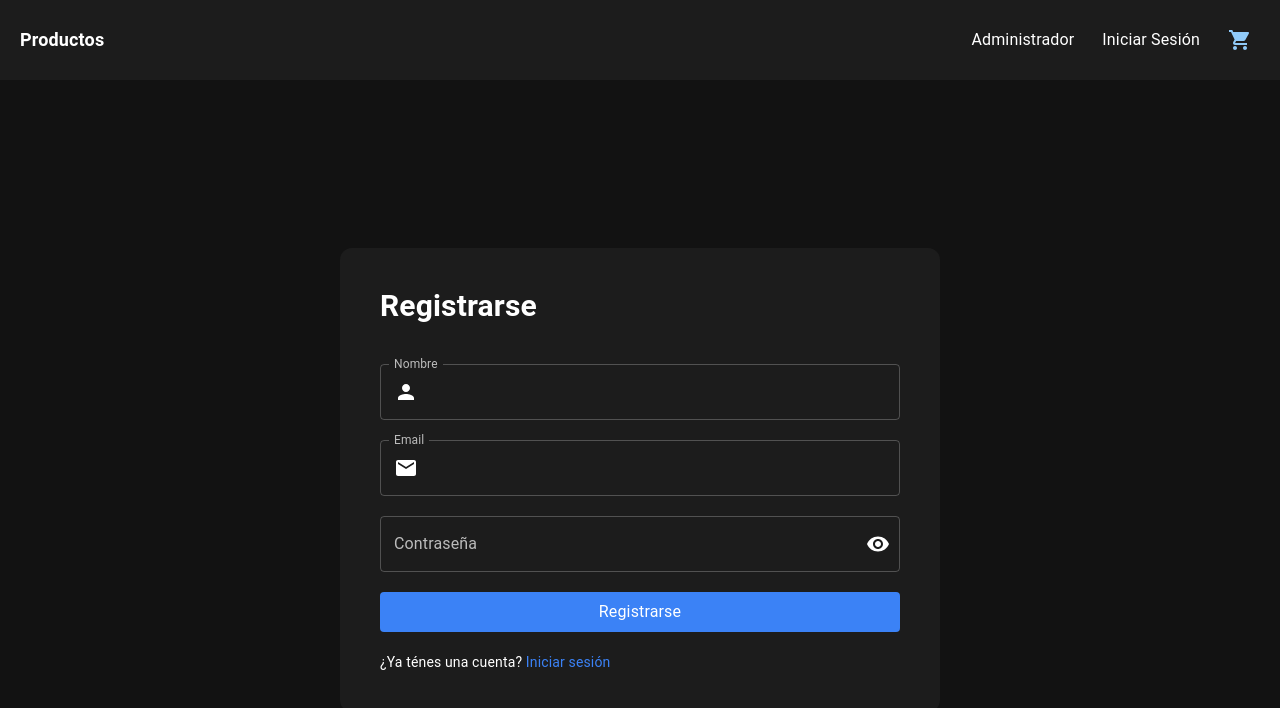
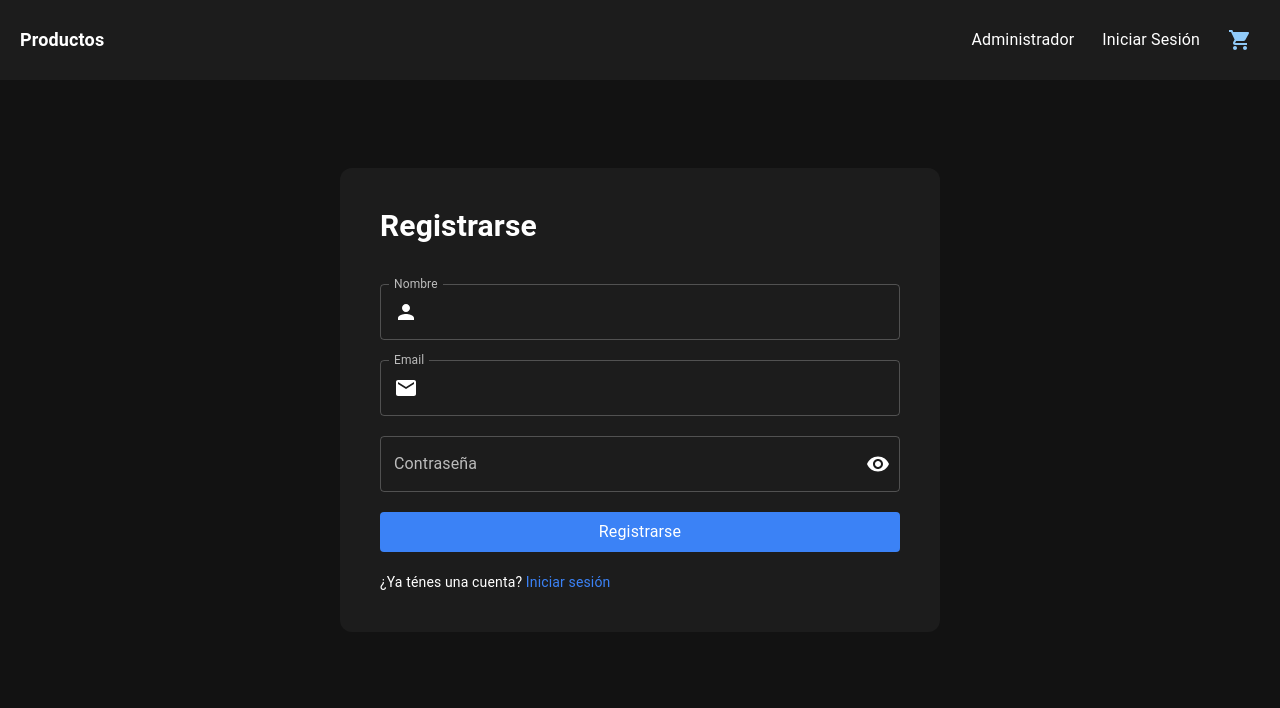
Before and after one commit to AlejoMattalia/frontend_appsnube, a Next.js app: page /auth/register in a window 1280 px wide. Shown: the top 708 px of the page. Built offline with nearby package versions, Linux system fonts and the light colour scheme.

Commit message:
Finalización del proyecto

```diff
--- a/src/app/auth/login/page.tsx
+++ b/src/app/auth/login/page.tsx
@@ -99,7 +99,7 @@
 
 
     return (
-        <section className="min-h-screen flex items-center justify-center p-3">
+        <section className="min-h-screen flex items-center justify-center p-3 relative bottom-20 short:bottom-0">
             <div className="flex flex-col w-full max-w-[600px] min-h-[400px] bg-darkGray p-10 rounded-xl">
                 <h1 className="text-3xl font-bold mb-10">Iniciar Sesión</h1>
                 <form className='flex flex-col gap-5 w-full' onSubmit={formik.handleSubmit}>
--- a/src/app/auth/register/page.tsx
+++ b/src/app/auth/register/page.tsx
@@ -107,7 +107,7 @@
     // };
 
     return (
-        <section className="min-h-screen flex items-center justify-center p-3">
+        <section className="min-h-screen flex items-center justify-center p-3 relative bottom-20 short:bottom-0">
             <div className="flex flex-col w-full max-w-[600px] bg-darkGray p-10 rounded-xl">
                 <h1 className="text-3xl font-bold mb-10">Registrarse</h1>
                 <form className='flex flex-col gap-5 w-full' onSubmit={formik.handleSubmit}>
--- a/tailwind.config.ts
+++ b/tailwind.config.ts
@@ -14,6 +14,9 @@
         primary: " #90caf9",
         darkGray: "#1c1c1c",
       },
+      screens: {
+        'short': { 'raw': '(max-height: 650px)' },
+      },
     },
   },
   plugins: [],
```
